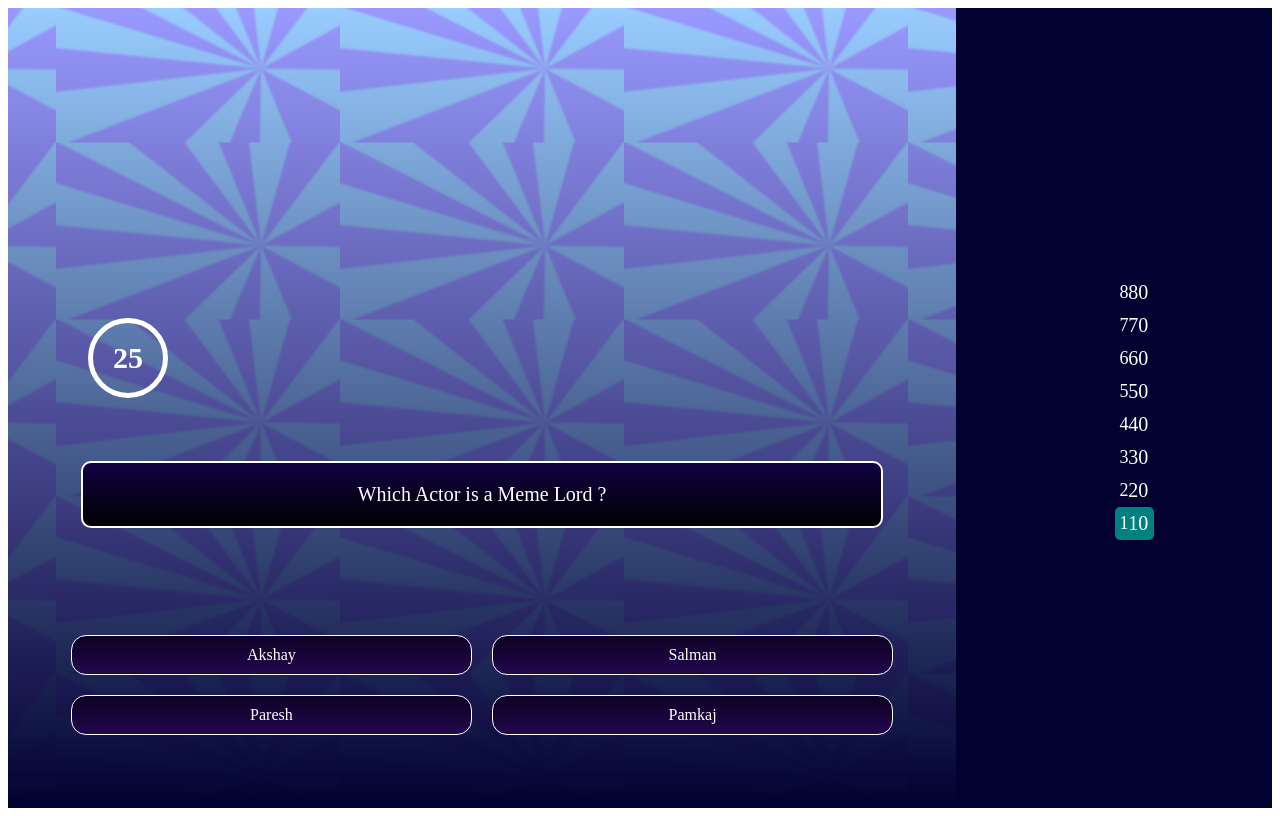
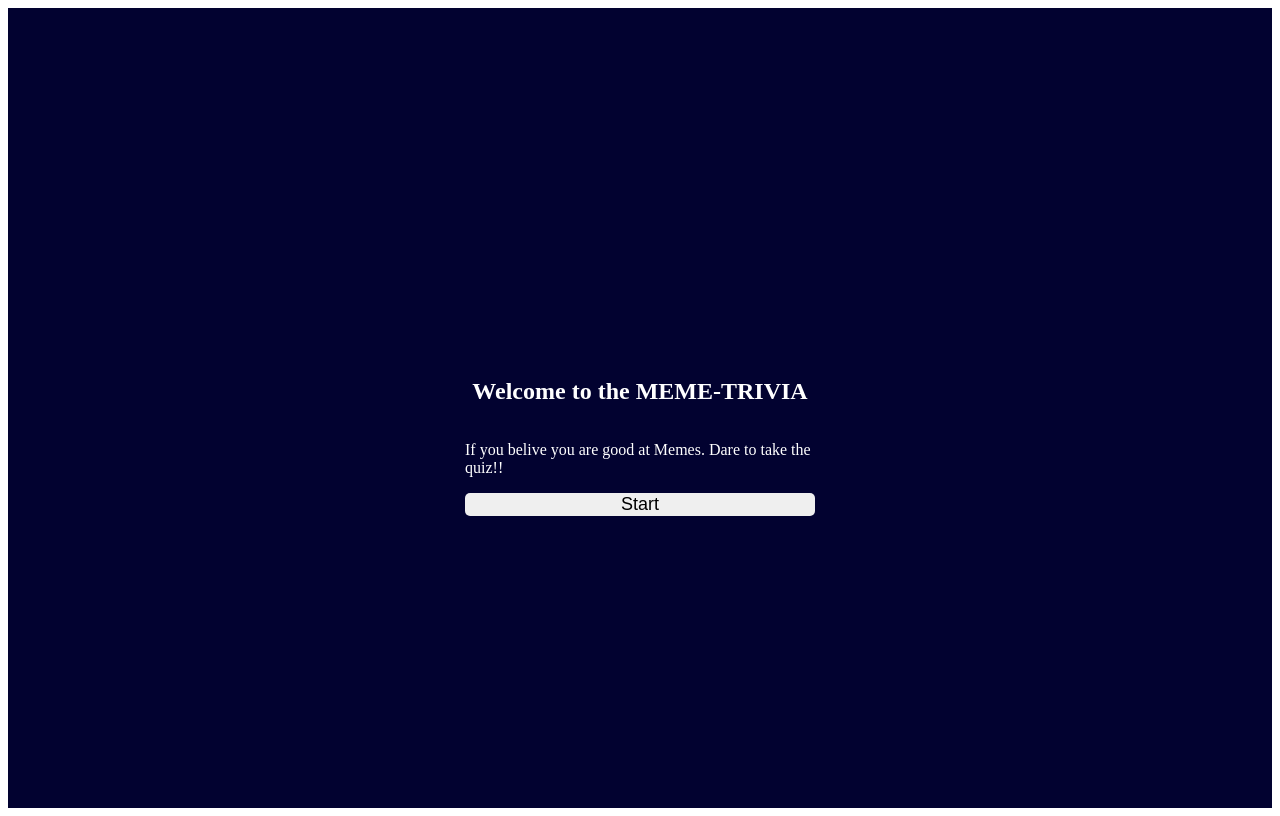
Before and after one commit to deepak-07/Meme-Quiz, a React (Create React App) app: page / in a window 1280 px wide. Built offline with nearby package versions, Linux system fonts and the light colour scheme.

Commit message:
feat: end screen added

```diff
--- a/src/App.jsx
+++ b/src/App.jsx
@@ -2,146 +2,16 @@ import { useEffect, useMemo, useState } from "react";
 import "./app.css";
 import Quiz from "./components/Quiz";
 import Timer from "./components/Timer";
+import Start from "./components/Start";
+import data from "./data.js";
+import End from "./assests/End.gif";
 
 function App() {
   const [questionNumber, setQuestionNumber] = useState(1);
   const [stop, setStop] = useState(false);
   const [earned, setEarned] = useState("0");
+  const [startPlay, setStartPlay] = useState(false);
 
-  const data = [
-    {
-      id: 1,
-      question: "Which Actor is a Meme Lord ?",
-      answers: [
-        {
-          text: "Akshay",
-          correct: true,
-        },
-        {
-          text: "Salman",
-          correct: false,
-        },
-        {
-          text: "Paresh ",
-          correct: false,
-        },
-        {
-          text: "Pamkaj",
-          correct: false,
-        },
-      ],
-    },
-    {
-      id: 2,
-      question: " What is Shardul called ?",
-      answers: [
-        {
-          text: "Sir",
-          correct: false,
-        },
-        {
-          text: "God",
-          correct: false,
-        },
-        {
-          text: "Lord ",
-          correct: true,
-        },
-        {
-          text: "Thakur",
-          correct: false,
-        },
-      ],
-    },
-    {
-      id: 3,
-      question: "Which Actor is a Meme Lord ?",
-      answers: [
-        {
-          text: "Akshay",
-          correct: true,
-        },
-        {
-          text: "Salman",
-          correct: false,
-        },
-        {
-          text: "Paresh ",
-          correct: false,
-        },
-        {
-          text: "Pamkaj",
-          correct: false,
-        },
-      ],
-    },
-    {
-      id: 4,
-      question: "Which Actor is a Meme Lord ?",
-      answers: [
-        {
-          text: "Akshay",
-          correct: true,
-        },
-        {
-          text: "Salman",
-          correct: false,
-        },
-        {
-          text: "Paresh ",
-          correct: false,
-        },
-        {
-          text: "Pamkaj",
-          correct: false,
-        },
-      ],
-    },
-    {
-      id: 5,
-      question: "Which Actor is a Meme Lord ?",
-      answers: [
-        {
-          text: "Akshay",
-          correct: true,
-        },
-        {
-          text: "Salman",
-          correct: false,
-        },
-        {
-          text: "Paresh ",
-          correct: false,
-        },
-        {
-          text: "Pamkaj",
-          correct: false,
-        },
-      ],
-    },
-    {
-      id: 6,
-      question: "Which Actor is a Meme Lord ?",
-      answers: [
-        {
-          text: "Akshay",
-          correct: true,
-        },
-        {
-          text: "Salman",
-          correct: false,
-        },
-        {
-          text: "Paresh ",
-          correct: false,
-        },
-        {
-          text: "Pamkaj",
-          correct: false,
-        },
-      ],
-    },
-  ];
   const pointPyramid = useMemo(
     () =>
       [
@@ -190,9 +60,14 @@ function App() {
 
   return (
     <div className="App">
+      {startPlay ? (
+        <>
           <div className="main">
             {stop ? (
-          <h1 className="endGame">You earned : {earned} points</h1>
+              <>
+                <img className="EndImage" src={End} />
+                <h1 className="endGame">You have earned: {earned} points</h1>
+              </>
             ) : (
               <>
                 <div className="top">
@@ -222,12 +97,16 @@ function App() {
                   }
                   key={item.id}
                 >
-              <span className="pointListItemNumber">{item.id}</span>
+                  <span className="pointListItemNumber">{item.id}.</span>
                   <span className="pointListItemPoints">{item.point}</span>
                 </li>
               ))}
             </ul>
           </div>
+        </>
+      ) : (
+        <Start setStartPlay={setStartPlay} />
+      )}
     </div>
   );
 }
--- a/src/app.css
+++ b/src/app.css
@@ -124,6 +124,8 @@
 
 .pointList {
     list-style: none;
+    width: 100%;
+    padding: 20px;
 }
 
 .pointListItem {
@@ -145,7 +147,31 @@
 
 .pointListItemPoints {
     font-size: 20px;
-    width: 10%;
+    font-weight: 300;
+}
+
+.start {
+    width: 350px;
+    height: 100px;
+    display: flex;
+    flex-direction: column;
+    align-items: center;
+    justify-content: space-around;
+    position: relative;
+    margin: auto;
+    top: 0;
+    bottom: 0;
+    left: 0;
+    right: 0;
+}
+
+.startButton {
+    cursor: pointer;
+    width: 100%;
+    height: 30px;
+    border: none;
+    border-radius: 5px;
+    font-size: 18px;
 }
 
 .endGame {
@@ -156,3 +182,14 @@
     left: 0;
     margin: auto;
 }
+
+.EndImage {
+    width: 40%;
+    height: 40%;
+    position: relative;
+    top: 0;
+    right: 0;
+    bottom: 0;
+    left: 0;
+    margin: auto;
+}
--- a/src/components/Quiz.jsx
+++ b/src/components/Quiz.jsx
@@ -26,6 +26,8 @@ export default function Quiz({
       if (item.correct) {
         setQuestionNumber((prev) => prev + 1);
         setSelectedAnswer(null);
+        if (questionNumber >= data.length) setStop(true);
+        console.log(questionNumber, data.length);
       } else {
         setStop(true);
       }
--- /dev/null
+++ b/src/components/Start.jsx
@@ -0,0 +1,16 @@
+import React from "react";
+
+export default function Start({ setStartPlay }) {
+  const handleClick = () => {
+    setStartPlay(true);
+  };
+  return (
+    <div className="start">
+      <h2>Welcome to the MEME-TRIVIA</h2>
+      <p>If you belive you are good at Memes. Dare to take the quiz!!</p>
+      <button className="startButton" onClick={handleClick}>
+        Start
+      </button>
+    </div>
+  );
+}
--- /dev/null
+++ b/src/data.js
@@ -0,0 +1,170 @@
+ const data = [{
+         id: 1,
+         question: "Which Actor is a Meme Lord ?",
+         answers: [{
+                 text: "Akshay",
+                 correct: true,
+             },
+             {
+                 text: "Salman",
+                 correct: false,
+             },
+             {
+                 text: "Paresh ",
+                 correct: false,
+             },
+             {
+                 text: "Pamkaj",
+                 correct: false,
+             },
+         ],
+     },
+     {
+         id: 2,
+         question: " What is Shardul called ?",
+         answers: [{
+                 text: "Sir",
+                 correct: false,
+             },
+             {
+                 text: "God",
+                 correct: false,
+             },
+             {
+                 text: "Lord ",
+                 correct: true,
+             },
+             {
+                 text: "Thakur",
+                 correct: false,
+             },
+         ],
+     },
+     {
+         id: 3,
+         question: "Which Actor is a Meme Lord ?",
+         answers: [{
+                 text: "Akshay",
+                 correct: true,
+             },
+             {
+                 text: "Salman",
+                 correct: false,
+             },
+             {
+                 text: "Paresh ",
+                 correct: false,
+             },
+             {
+                 text: "Pamkaj",
+                 correct: false,
+             },
+         ],
+     },
+     {
+         id: 4,
+         question: "Which Actor is a Meme Lord ?",
+         answers: [{
+                 text: "Akshay",
+                 correct: true,
+             },
+             {
+                 text: "Salman",
+                 correct: false,
+             },
+             {
+                 text: "Paresh ",
+                 correct: false,
+             },
+             {
+                 text: "Pamkaj",
+                 correct: false,
+             },
+         ],
+     },
+     {
+         id: 5,
+         question: "Which Actor is a Meme Lord ?",
+         answers: [{
+                 text: "Akshay",
+                 correct: true,
+             },
+             {
+                 text: "Salman",
+                 correct: false,
+             },
+             {
+                 text: "Paresh ",
+                 correct: false,
+             },
+             {
+                 text: "Pamkaj",
+                 correct: false,
+             },
+         ],
+     },
+     {
+         id: 6,
+         question: "Which Actor is a Meme Lord ?",
+         answers: [{
+                 text: "Akshay",
+                 correct: true,
+             },
+             {
+                 text: "Salman",
+                 correct: false,
+             },
+             {
+                 text: "Paresh ",
+                 correct: false,
+             },
+             {
+                 text: "Pamkaj",
+                 correct: false,
+             },
+         ],
+     },
+     {
+         id: 7,
+         question: "Which Actor is a Meme Lord ?",
+         answers: [{
+                 text: "Akshay",
+                 correct: true,
+             },
+             {
+                 text: "Salman",
+                 correct: false,
+             },
+             {
+                 text: "Paresh ",
+                 correct: false,
+             },
+             {
+                 text: "Pamkaj",
+                 correct: false,
+             },
+         ],
+     },
+     {
+         id: 8,
+         question: "Which Actor is a Meme Lord ?",
+         answers: [{
+                 text: "Akshay",
+                 correct: true,
+             },
+             {
+                 text: "Salman",
+                 correct: false,
+             },
+             {
+                 text: "Paresh ",
+                 correct: false,
+             },
+             {
+                 text: "Pankaj",
+                 correct: false,
+             },
+         ],
+     },
+ ];
+ export default data;
```
Also changed, not shown: src/assests/End.gif (added). Lines whose indentation alone changed are shown as unchanged.
